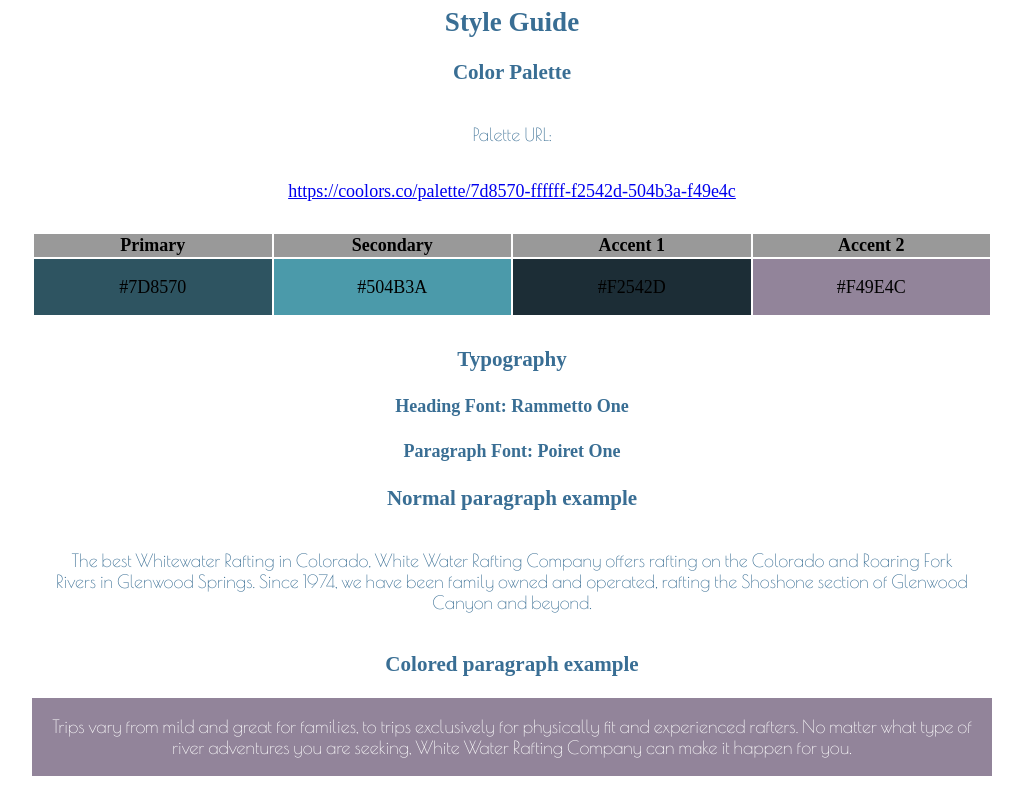
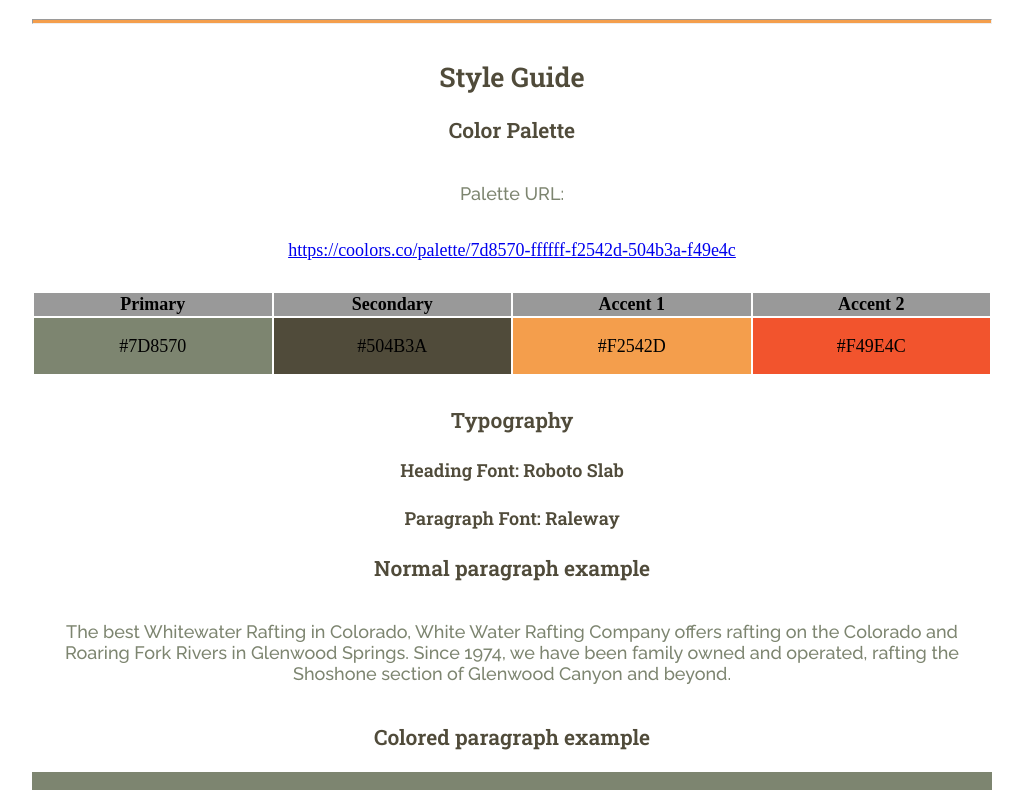
Before and after one commit to danieljn32/wdd130, a plain HTML site: page wwr/site-plan-rafting.html in a window 1280 px wide. Shown: the part 1212-2002 px from the top of the page, without its empty margins (128-1151 px from the left). Drawn offline with nearby package versions, Linux system fonts and the light colour scheme; a web font is replaced by a local one.

Commit message:
Color Editing

```diff
--- a/wwr/site-plan-rafting.html
+++ b/wwr/site-plan-rafting.html
@@ -78,11 +78,11 @@
     <!-- Choose a font for your paragraphs (body copy) and headlines. What font(s) have you chosen? Think also about which of your colors above you might use for background and font colors. -->
 
     <h4>
-      Heading Font: Rammetto One
+      Heading Font: Roboto Slab
       <!-- change this -->
     </h4>
     <h4>
-      Paragraph Font: Poiret One
+      Paragraph Font: Raleway
       <!-- change this -->
     </h4>
     <h3>Normal paragraph example</h3>
--- a/wwr/styles/site-plan-rafting.css
+++ b/wwr/styles/site-plan-rafting.css
@@ -2,29 +2,29 @@
 /* if you are using any Google fonts change the font names below to your fonts.
 Any spaces in your font name should be replaced with a +.
 Fonts are separated by a & */
-@import url('https://fonts.googleapis.com/css2?family=Poiret+One&family=Rammetto+One&display=swap');
+@import url('https://fonts.googleapis.com/css2?family=Raleway:wght@500&family=Roboto+Slab:wght@400;600&display=swap');
 
 :root {
   /* change the values below to your colors from your palette */
-  --primary-color: #2E5461  ;
-  --secondary-color: #4B9AAA ;
-  --accent1-color: #1C2D36;
-  --accent2-color: #92849A;
+  --primary-color: #7D8570  ;
+  --secondary-color: #504B3A;
+  --accent1-color: #F49E4C;
+  --accent2-color: #F2542D;
 
   /* change the values below to your chosen font(s) */
-  --heading-font: "Rammetto One";
-  --paragraph-font: "Poiret One", Helvetica, sans-serif;
+  --heading-font: "Roboto Slab";
+  --paragraph-font: "Raleway", Helvetica, sans-serif;
 
   /* these colors below should be chosen from among your palette colors above */
-  --headline-color-on-white: #396E94;  /* headlines on a white background */
+  --headline-color-on-white: #504B3A;  /* headlines on a white background */
   --headline-color-on-color: white; /* headlines on a colored background */
-  --paragraph-color-on-white: #396E94; /* paragraph text on a white background */
+  --paragraph-color-on-white: #7D8570; /* paragraph text on a white background */
   --paragraph-color-on-color: white; /* paragraph text on a colored background */
-  --paragraph-background-color: #92849A;
+  --paragraph-background-color: #7D8570;
   --nav-link-color: white ;
-  --nav-background-color: #1C2D36;
+  --nav-background-color: #F49E4C;
   --nav-hover-link-color: white;
-  --nav-hover-background-color: #4B9AAA;
+  --nav-hover-background-color: #F2542D;
 }
 
 
--- a/wwr/styles/style.css
+++ b/wwr/styles/style.css
@@ -50,11 +50,11 @@ nav a, #hero-msg h1, #hero-msg h4, .button-box, main section{
 
 #background{
     height: 725px;
-    background-color: #4B9AAA;
+    background-color: #504B3A;
 }
 
 body{
-    background-color: #2E5461 ;
+    background-color: #7D8570 ;
     font-family: "Raleway", Helvetica, sans-serif;
     font-size: 22px;
     padding: 0;
@@ -73,7 +73,7 @@ h2{
 }
 
 header{
-    background-color: #1C2D36;
+    background-color: #F49E4C;
     opacity: 0.8;
     display: grid;
     grid-template-columns: 150px auto;
@@ -91,12 +91,12 @@ nav {
 }
 
 nav a:hover{
-    background-color: #2E5461 ;
+    background-color: #F2542D ;
     color: white;
 }
 
 .book, .join{
-    background-color: #4B9AAA ;
+    background-color: #F49E4C;
     color: white;
     text-decoration: none;
     font-size: 18px;
@@ -106,12 +106,12 @@ nav a:hover{
 }
 
 .book:hover, .join:hover{
-    background-color:#1C2D36;
+    background-color:#F2542D;
     color: white;
 }
 
 .msg{
-    background-color: #2E5461;
+    background-color: #7D8570;
     line-height: 1.5em;
     padding: 35px;
 }
@@ -128,7 +128,7 @@ nav a:hover{
 }
 
 footer{
-    background-color: #1C2D36;
+    background-color: #F49E4C;
     color: white;
     padding: 25px 50px;
     margin-top: 200px;
```
